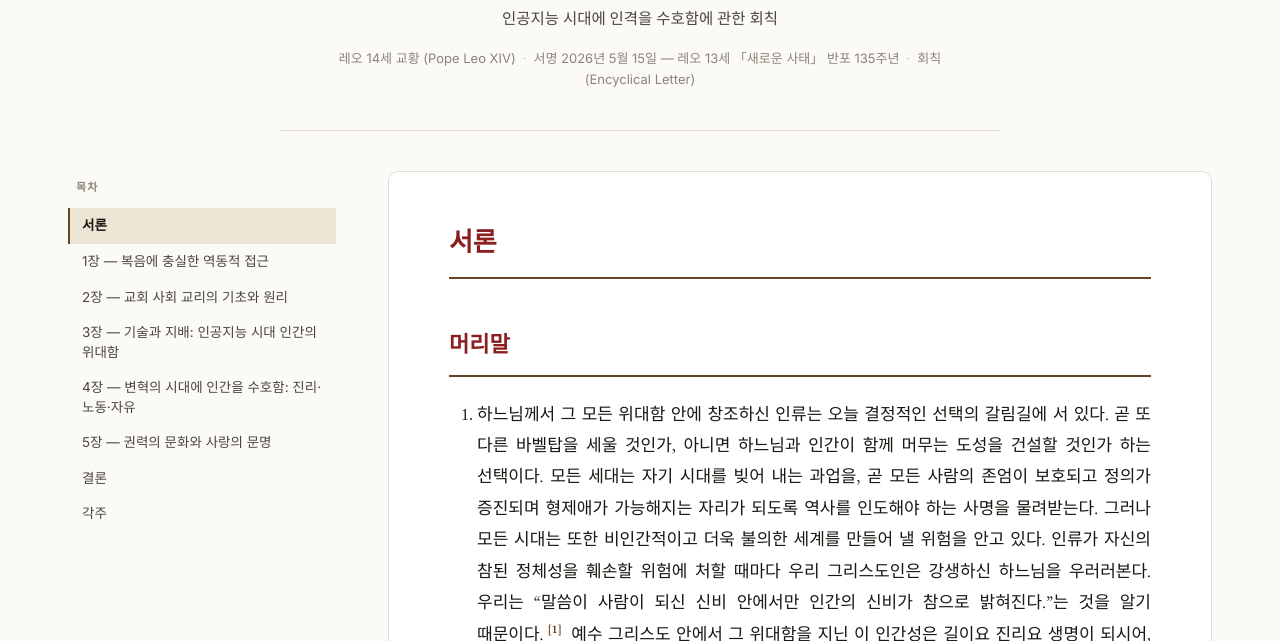
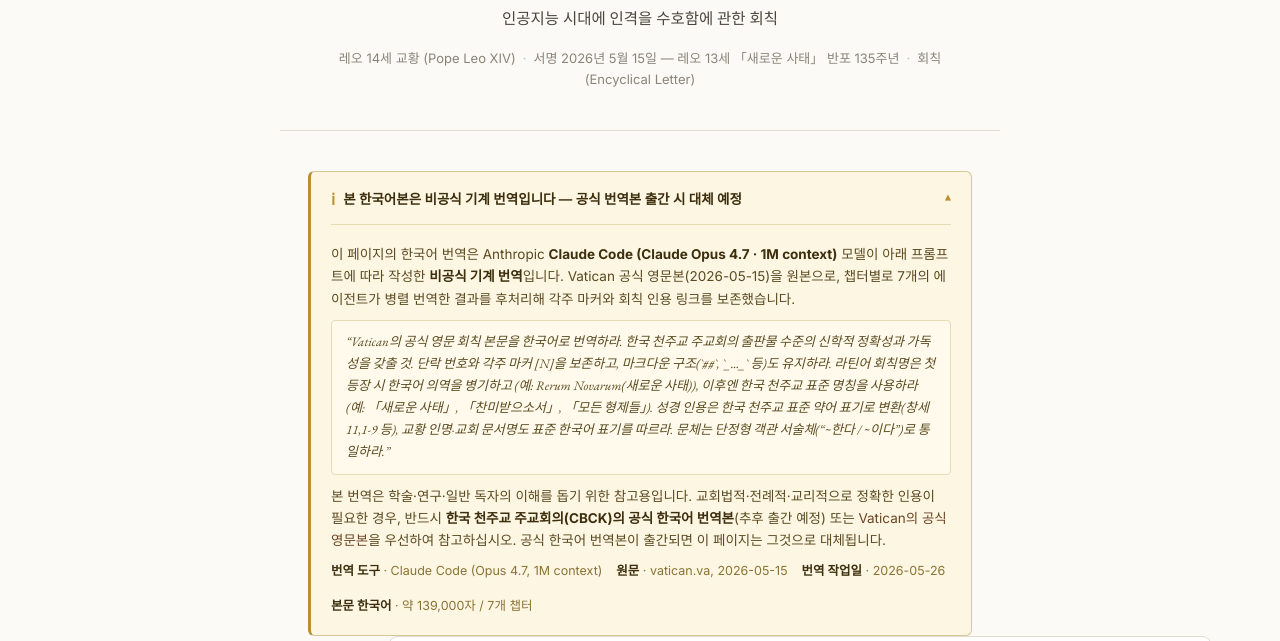
Before and after one commit to choross82/ai-ethics-guidelines, a plain HTML site: page magnifica.html in a window 1280 px wide. Shown: the part 292-933 px from the top of the page. Drawn offline with nearby package versions, Linux system fonts and the light colour scheme.

Commit message:
magnifica.html: 상단에 비공식 기계 번역 안내 배너 추가
- 번역 도구: Anthropic Claude Code (Opus 4.7, 1M context) 명시
- 번역에 사용된 프롬프트 요약 인용문으로 표시
- 공식 CBCK 번역본 출간 시 대체 안내
- 한국어 모드에서만 배너 표시, 영문 모드에선 숨김

Co-Authored-By: Claude Opus 4.7 (1M context) <noreply@anthropic.com>

```diff
--- a/magnifica.html
+++ b/magnifica.html
@@ -370,6 +370,81 @@ main.content {
   position: relative;
 }
 
+/* ── Translation notice banner ────────────────────────────────────── */
+.translation-notice {
+  max-width: var(--max-content);
+  margin: 24px auto 0;
+  padding: 0 28px;
+}
+.translation-notice details {
+  background: #fdf6e3;
+  border: 1px solid #d4c896;
+  border-left: 3px solid #b8902f;
+  border-radius: 6px;
+  padding: 14px 20px;
+  font-size: 13.5px;
+  color: #5a4a20;
+  line-height: 1.65;
+}
+.translation-notice details[open] { padding-bottom: 18px; }
+.translation-notice summary {
+  cursor: pointer;
+  font-weight: 600;
+  list-style: none;
+  display: flex;
+  align-items: center;
+  gap: 8px;
+  color: #3d2f0d;
+  user-select: none;
+}
+.translation-notice summary::-webkit-details-marker { display: none; }
+.translation-notice summary::before {
+  content: "ℹ︎";
+  color: #b8902f;
+  font-size: 16px;
+  font-weight: 700;
+}
+.translation-notice summary::after {
+  content: "▾";
+  margin-left: auto;
+  color: #b8902f;
+  transition: transform 0.2s;
+  font-size: 11px;
+}
+.translation-notice details[open] summary::after { transform: rotate(180deg); }
+.translation-notice .notice-body {
+  margin-top: 12px;
+  padding-top: 12px;
+  border-top: 1px solid #e6dcb3;
+}
+.translation-notice .notice-body p { margin: 6px 0; }
+.translation-notice .notice-body strong { color: #3d2f0d; }
+.translation-notice .prompt-block {
+  background: #fffaeb;
+  border: 1px solid #e6dcb3;
+  border-radius: 4px;
+  padding: 10px 14px;
+  margin: 10px 0;
+  font-family: 'EB Garamond', 'Noto Serif KR', Georgia, serif;
+  font-size: 13px;
+  font-style: italic;
+  color: #5a4a20;
+  line-height: 1.7;
+}
+.translation-notice .meta-row {
+  display: flex;
+  flex-wrap: wrap;
+  gap: 14px;
+  margin-top: 10px;
+  font-size: 12.5px;
+  color: #8a7333;
+}
+.translation-notice .meta-row span strong { color: #3d2f0d; }
+@media (max-width: 640px) {
+  .translation-notice { padding: 0 16px; }
+  .translation-notice details { padding: 12px 14px; font-size: 13px; }
+}
+
 /* ── Loading state ───────────────────────────────────────────────── */
 .loading {
   text-align: center;
@@ -454,6 +529,45 @@ footer p { margin: 6px 0; }
   <p class="doc-subtitle" id="doc-subtitle"></p>
   <p class="doc-byline" id="doc-byline"></p>
 </header>
+
+<div class="translation-notice" id="ko-only-notice">
+  <details open>
+    <summary>본 한국어본은 비공식 기계 번역입니다 — 공식 번역본 출간 시 대체 예정</summary>
+    <div class="notice-body">
+      <p>
+        이 페이지의 한국어 번역은 Anthropic <strong>Claude Code (Claude Opus 4.7 · 1M context)</strong> 모델이
+        아래 프롬프트에 따라 작성한 <strong>비공식 기계 번역</strong>입니다.
+        Vatican 공식 영문본(2026-05-15)을 원본으로, 챕터별로 7개의 에이전트가 병렬 번역한 결과를 후처리해
+        각주 마커와 회칙 인용 링크를 보존했습니다.
+      </p>
+      <div class="prompt-block">
+        “Vatican의 공식 영문 회칙 본문을 한국어로 번역하라.
+        한국 천주교 주교회의 출판물 수준의 신학적 정확성과 가독성을 갖출 것.
+        단락 번호와 각주 마커 [N]을 보존하고, 마크다운 구조(`##`, `_..._` 등)도 유지하라.
+        라틴어 회칙명은 첫 등장 시 한국어 의역을 병기하고
+        (예: <em>Rerum Novarum</em>(새로운 사태)), 이후엔 한국 천주교 표준 명칭을 사용하라
+        (예: 「새로운 사태」, 「찬미받으소서」, 「모든 형제들」).
+        성경 인용은 한국 천주교 표준 약어 표기로 변환(창세 11,1-9 등),
+        교황 인명·교회 문서명도 표준 한국어 표기를 따르라.
+        문체는 단정형 객관 서술체(“~한다 / ~이다”)로 통일하라.”
+      </div>
+      <p>
+        본 번역은 학술·연구·일반 독자의 이해를 돕기 위한 참고용입니다.
+        교회법적·전례적·교리적으로 정확한 인용이 필요한 경우, 반드시
+        <strong>한국 천주교 주교회의(CBCK)의 공식 한국어 번역본</strong>(추후 출간 예정) 또는
+        <a href="https://www.vatican.va/content/leo-xiv/en/encyclicals/documents/20260515-magnifica-humanitas.html"
+           target="_blank" rel="noopener">Vatican의 공식 영문본</a>을 우선하여 참고하십시오.
+        공식 한국어 번역본이 출간되면 이 페이지는 그것으로 대체됩니다.
+      </p>
+      <div class="meta-row">
+        <span><strong>번역 도구</strong> · Claude Code (Opus 4.7, 1M context)</span>
+        <span><strong>원문</strong> · vatican.va, 2026-05-15</span>
+        <span><strong>번역 작업일</strong> · 2026-05-26</span>
+        <span><strong>본문 한국어</strong> · 약 139,000자 / 7개 챕터</span>
+      </div>
+    </div>
+  </details>
+</div>
 
 <div class="container">
   <aside class="toc" id="toc">
@@ -552,6 +666,9 @@ function render() {
   renderHeader();
   renderTOC();
   renderContent();
+  // 안내문: 한국어 모드에서만 표시
+  const notice = $("#ko-only-notice");
+  if (notice) notice.style.display = state.lang === "ko" ? "block" : "none";
   // 현재 활성 TOC 위치 (스크롤 시 업데이트)
   updateActiveTOC();
 }
```
